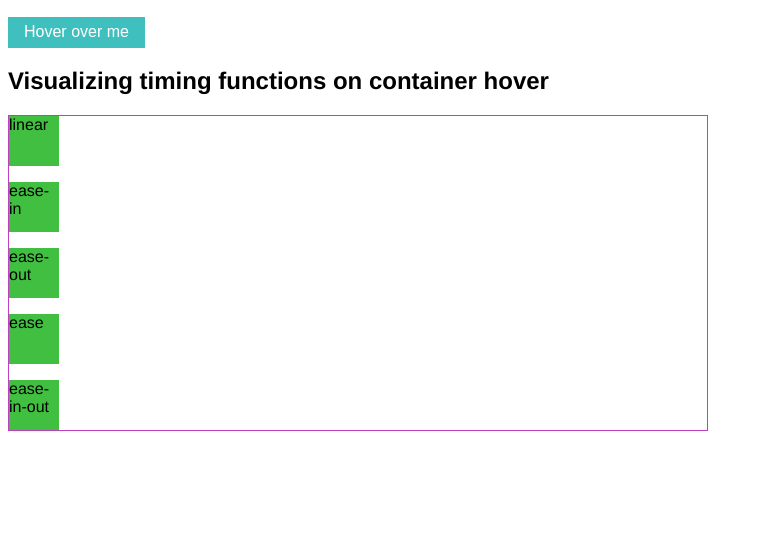
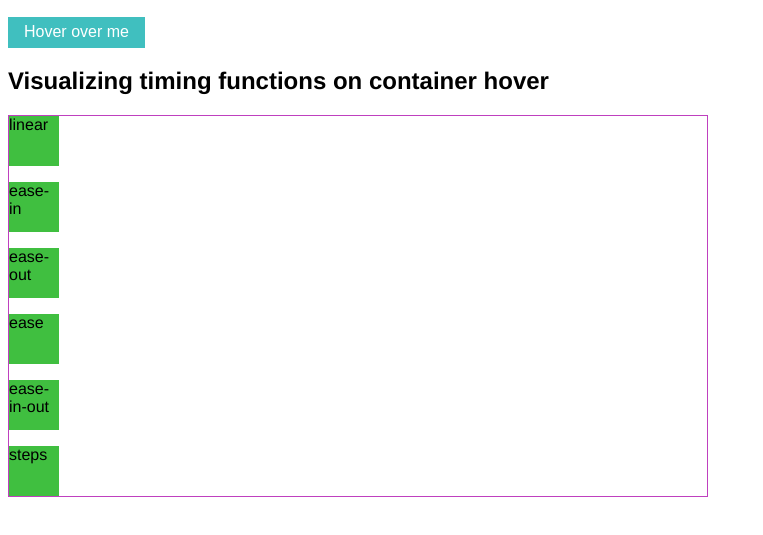
Before and after one commit to iFork/css-in-depth, a website: page 14-transitions/page.html in a window 1280 px wide. Shown: the part 111-646 px from the top of the page, without its empty margins (0-763 px from the left). Drawn offline with Linux system fonts and the light colour scheme.

Commit message:
Timing function steps()

```diff
--- a/14-transitions/page.html
+++ b/14-transitions/page.html
@@ -16,6 +16,7 @@
     <div class="box ease-out">ease-out</div>
     <div class="box ease">ease</div>
     <div class="box ease-in-out">ease-in-out</div>
+    <div class="box steps">steps</div>
   </div>
 </body>
 </html>
--- a/14-transitions/style.css
+++ b/14-transitions/style.css
@@ -58,3 +58,6 @@ body {
 .ease-in-out {
   transition: all 1s ease-in-out;
 }
+.steps {
+  transition: all 1s steps(4, start); /* end is default */
+}
```
